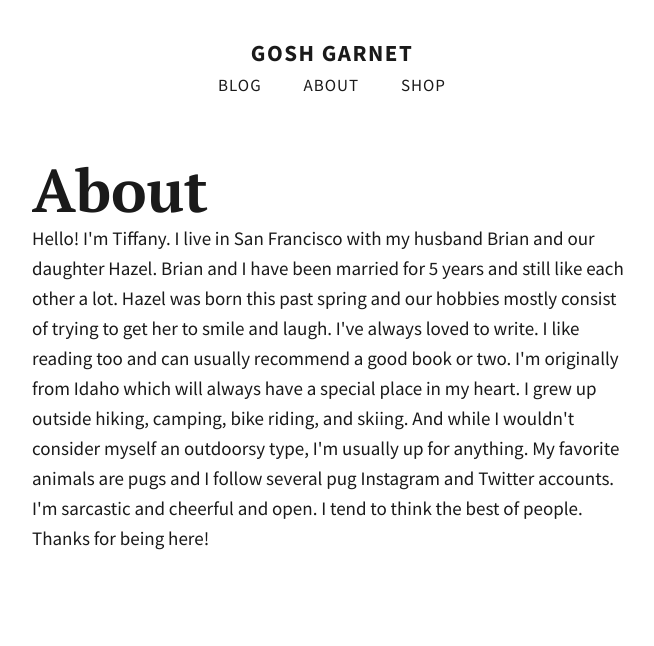
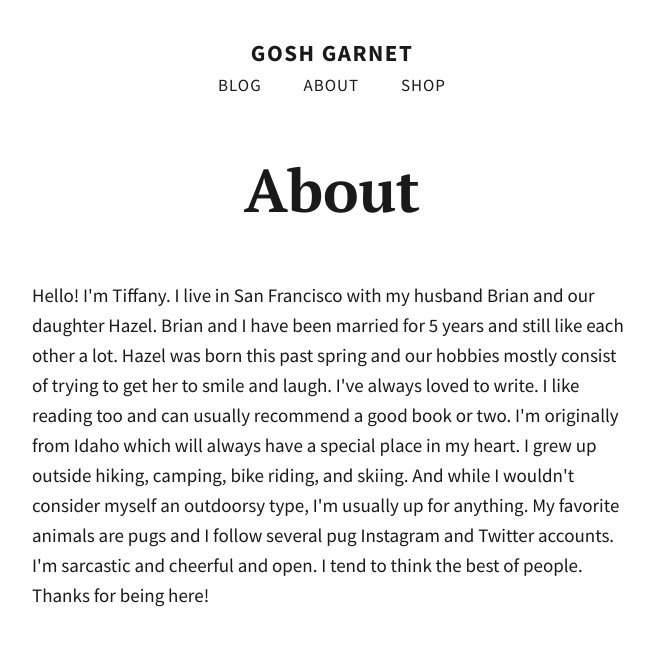
Before and after one commit to totiffany/totiffany.github.io, a Jekyll site: the page built from about/index.html, in a window 1280 px wide. Shown: the top 646 px of the page, without its empty margins (308-962 px from the left). Built offline with Jekyll 4.4.1, drawn with Linux system fonts in a browser that asks for light colours.

Commit message:
Added post header class to heading on about page

```diff
--- a/about/index.html
+++ b/about/index.html
@@ -3,7 +3,11 @@ layout: default
 title: About
 published: true
 ---
-	<h1>{{ page.title }}</h1>
+
+<div class="post-header">
+<h1>{{ page.title }}</h1>
+</div><!-- post-header -->
+
 Hello! I'm Tiffany.
 
 I live in San Francisco with my husband Brian and our daughter Hazel. Brian and I have been married for 5 years and still like each other a lot. Hazel was born this past spring and our hobbies mostly consist of trying to get her to smile and laugh.
```
Also changed, not shown: 1 other file.
